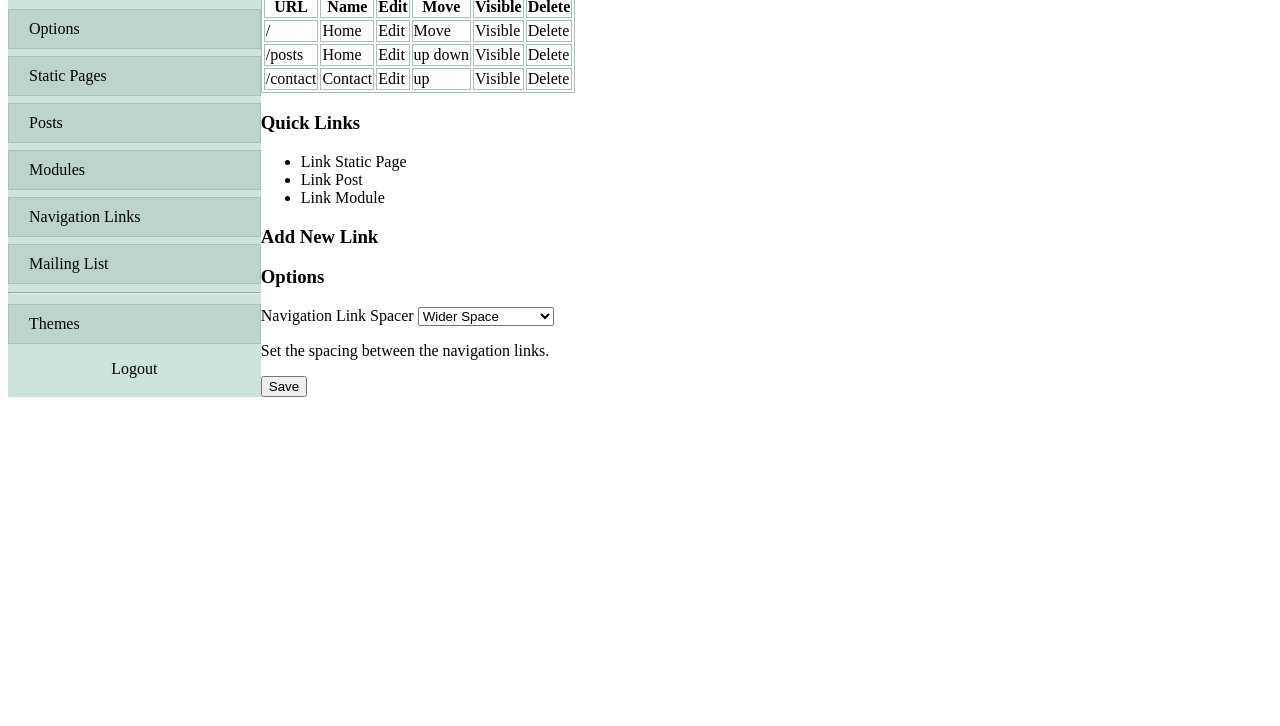
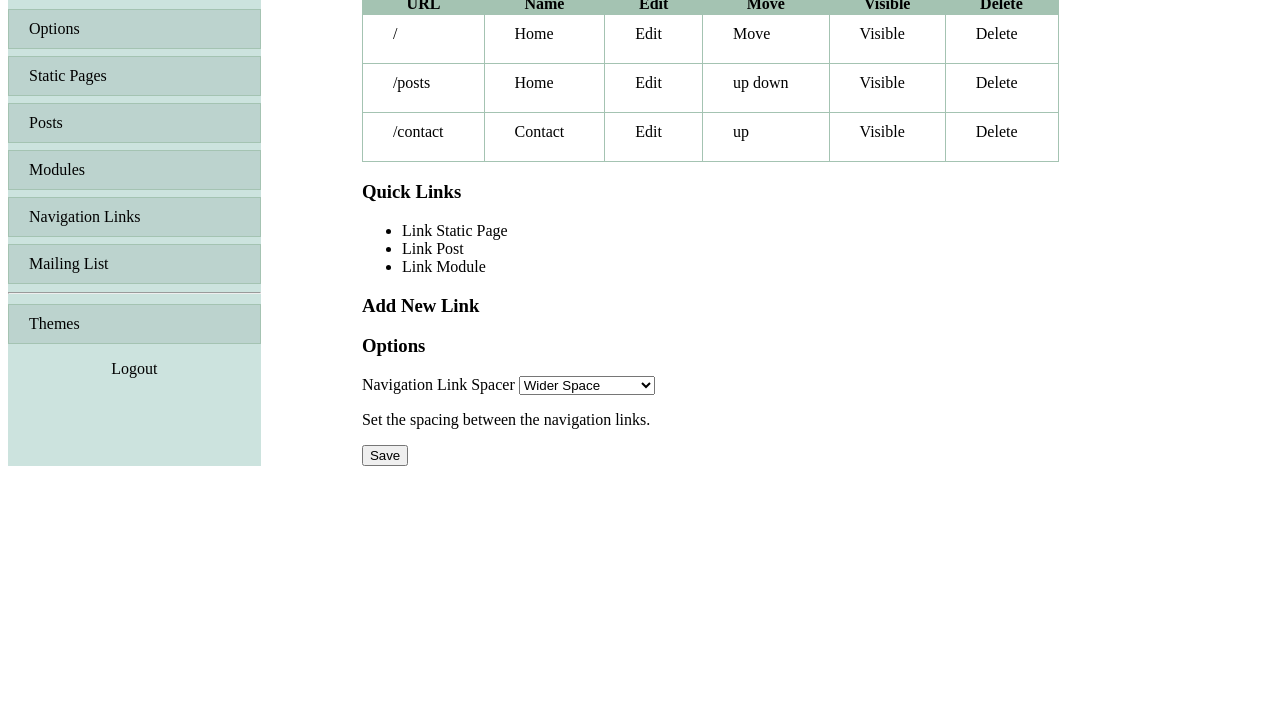
Before and after one commit to anujmaurya-cedcoss/admin-panel, a plain HTML site: page src/index.html in a window 1280 px wide. Shown: the part 74-800 px from the top of the page. Drawn offline with Linux system fonts and the light colour scheme.

Commit message:
modified CSS a little

```diff
--- a/src/CSS/style.css
+++ b/src/CSS/style.css
@@ -1,47 +1,77 @@
 .main {
     display: flex;
 }
+
 /* CSS for left side */
 .main__left {
-    float : left;
+    float: left;
     width: 20%;
     background-color: #cce3de;
 }
+
 .main__left-heading {
     font-weight: bolder;
     font-size: 1.5em;
     text-align: center;
 }
+
 .main__left-heading-ul {
     padding-left: 0px;
     list-style-type: none;
 }
+
 a {
     text-decoration: none;
-    color : black;
+    color: black;
     padding: 10px;
 }
-li:hover{
+
+.main__left-heading-ul-li:hover {
     background-color: #a4c3b2;
 }
+
 .main__left-heading-ul-li {
-    padding: 10px 10px ;
+    padding: 10px 10px;
     background-color: #bcd3ce;
-    border : .5px solid #a4c3b2;
-    margin : 7px 0px;
+    border: .5px solid #a4c3b2;
+    margin: 7px 0px;
 }
+
 .themes {
     margin-top: 10px;
 }
+
 .main__left-heading-text {
     text-align: center;
 }
 
 /* CSS on body */
+.main__right {
+    padding-left: 8%;
+}
+
+.main__right-nav {
+    box-sizing: 150%;
+}
 
 .heading {
     text-align: center;
 }
-.main__right-table,  th, td {
-    border : 1px solid #a4c3b2;
+
+.main__right-table {
+    border: 1px solid #a4c3b2;
+    margin: 0px;
 }
+
+.main__right-table-heading {
+    background-color: #a4c3b2;
+}
+
+table, td, tr {
+    border: 1px solid #a4c3b2;
+    border-collapse: collapse;
+    padding-top: 10px;
+    padding-bottom: 20px;
+    padding-left: 30px;
+    padding-right: 40px;
+}
--- a/src/index.html
+++ b/src/index.html
@@ -32,36 +32,36 @@
           <!-- create the navigation table here -->
           <table class = "main__right-table">
             <tr>
-              <th>URL</th>
-              <th>Name</th>
-              <th>Edit</th>
-              <th>Move</th>
-              <th>Visible</th>
-              <th>Delete</th>
+              <th class = "main__right-table-heading">URL</th>
+              <th class = "main__right-table-heading">Name</th>
+              <th class = "main__right-table-heading">Edit</th>
+              <th class = "main__right-table-heading">Move</th>
+              <th class = "main__right-table-heading">Visible</th>
+              <th class = "main__right-table-heading">Delete</th>
             </tr>
             <tr>
-              <td>/</td>
-              <td>Home</td>
-              <td>Edit</td>
-              <td>Move</td>
-              <td>Visible</td>
-              <td>Delete</td>
+              <td class = "main__right-table-content">/</td>
+              <td class = "main__right-table-content">Home</td>
+              <td class = "main__right-table-content">Edit</td>
+              <td class = "main__right-table-content">Move</td>
+              <td class = "main__right-table-content">Visible</td>
+              <td class = "main__right-table-content">Delete</td>
             </tr>
             <tr>
-              <td>/posts</td>
-              <td>Home</td>
-              <td>Edit</td>
-              <td>up down</td>
-              <td>Visible</td>
-              <td>Delete</td>
+              <td class = "main__right-table-content">/posts</td>
+              <td class = "main__right-table-content">Home</td>
+              <td class = "main__right-table-content">Edit</td>
+              <td class = "main__right-table-content">up down</td>
+              <td class = "main__right-table-content">Visible</td>
+              <td class = "main__right-table-content">Delete</td>
             </tr>
             <tr>
-              <td>/contact</td>
-              <td>Contact</td>
-              <td>Edit</td>
-              <td>up</td>
-              <td>Visible</td>
-              <td>Delete</td>
+              <td class = "main__right-table-content">/contact</td>
+              <td class = "main__right-table-content">Contact</td>
+              <td class = "main__right-table-content">Edit</td>
+              <td class = "main__right-table-content">up</td>
+              <td class = "main__right-table-content">Visible</td>
+              <td class = "main__right-table-content">Delete</td>
             </tr>
           </table>
         </div>
```
